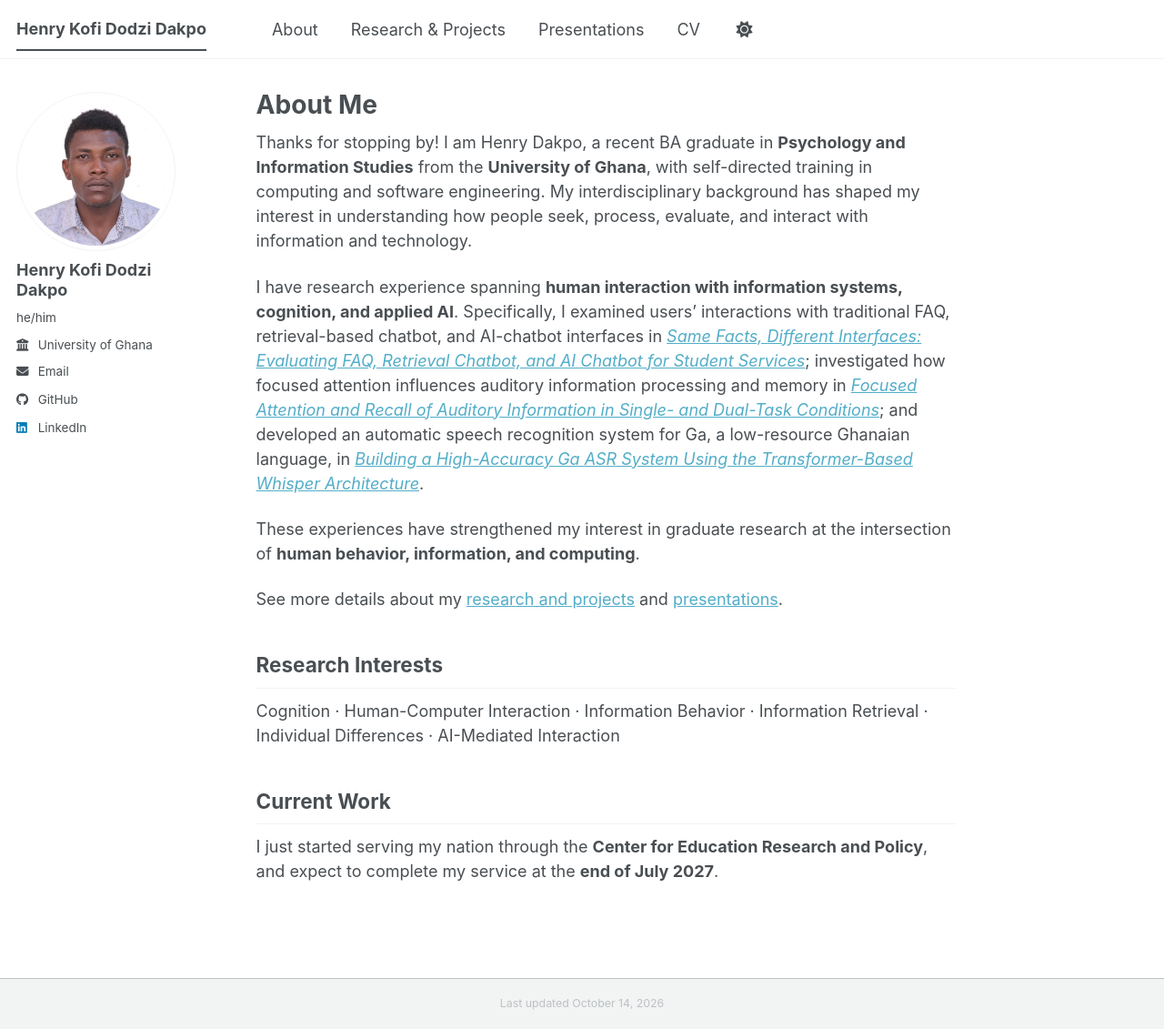
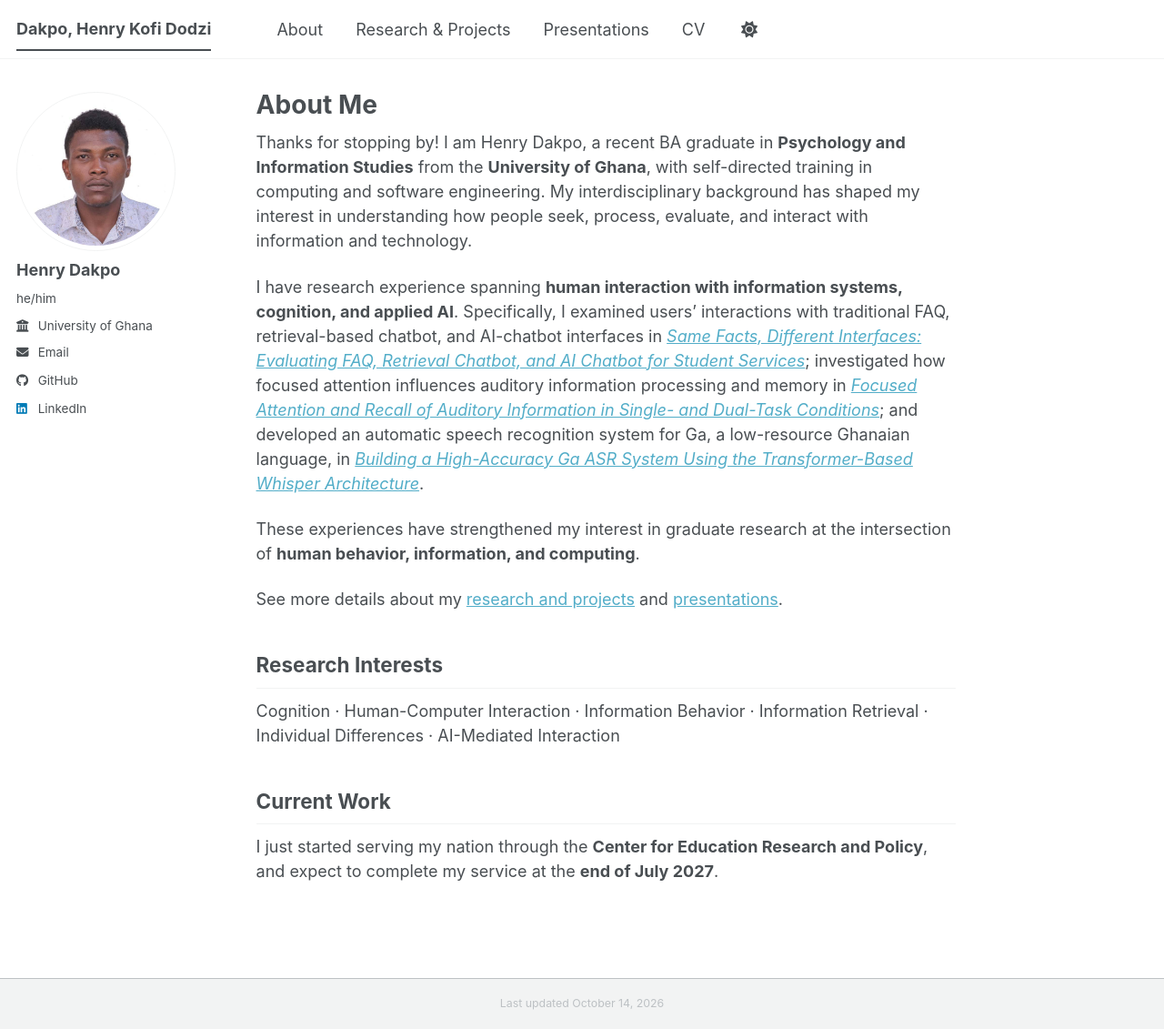
Before and after one commit to henrycitadel9-rgb/henrycitadel9-rgb.github.io, a Jekyll site: the page built from _pages/about.md, in a window 1280 px wide and 1131 px high. Shown: the whole window at 91% size. Built offline with Jekyll 4.4.1, drawn with Linux system fonts in a browser that asks for light colours; a style sheet for code colours, icons or effects is not loaded.

Commit message:
Update _config.yml

```diff
--- a/_config.yml
+++ b/_config.yml
@@ -9,7 +9,7 @@
 # Basic Site Settings
 locale                   : "en-US"
 site_theme               : "default" # The available themes options are "default", "air", "sunrise", "mint", "dirt" and "contrast"
-title                    : "Henry Kofi Dodzi Dakpo"
+title                    : "Dakpo, Henry Kofi Dodzi"
 title_separator          : "-"
 name                     : &name "Henry Kofi Dodzi Dakpo"
 description              : &description "Academic portfolio of Henry Kofi Dodzi Dakpo"   # Update this with a general description of your site, this is the default if not overridden by a page
@@ -24,7 +24,7 @@ repository               : "henrycitadel9-rgb/henrycitadel9-rgb.github.io"
 author:
   # Biographic information
   avatar           : "dvlottery2025henry.JPG.jpeg"
-  name             : "Henry Kofi Dodzi Dakpo"
+  name             : "Henry Dakpo"
   pronouns         : "he/him"
   bio              :
   employer         : "University of Ghana"
```
